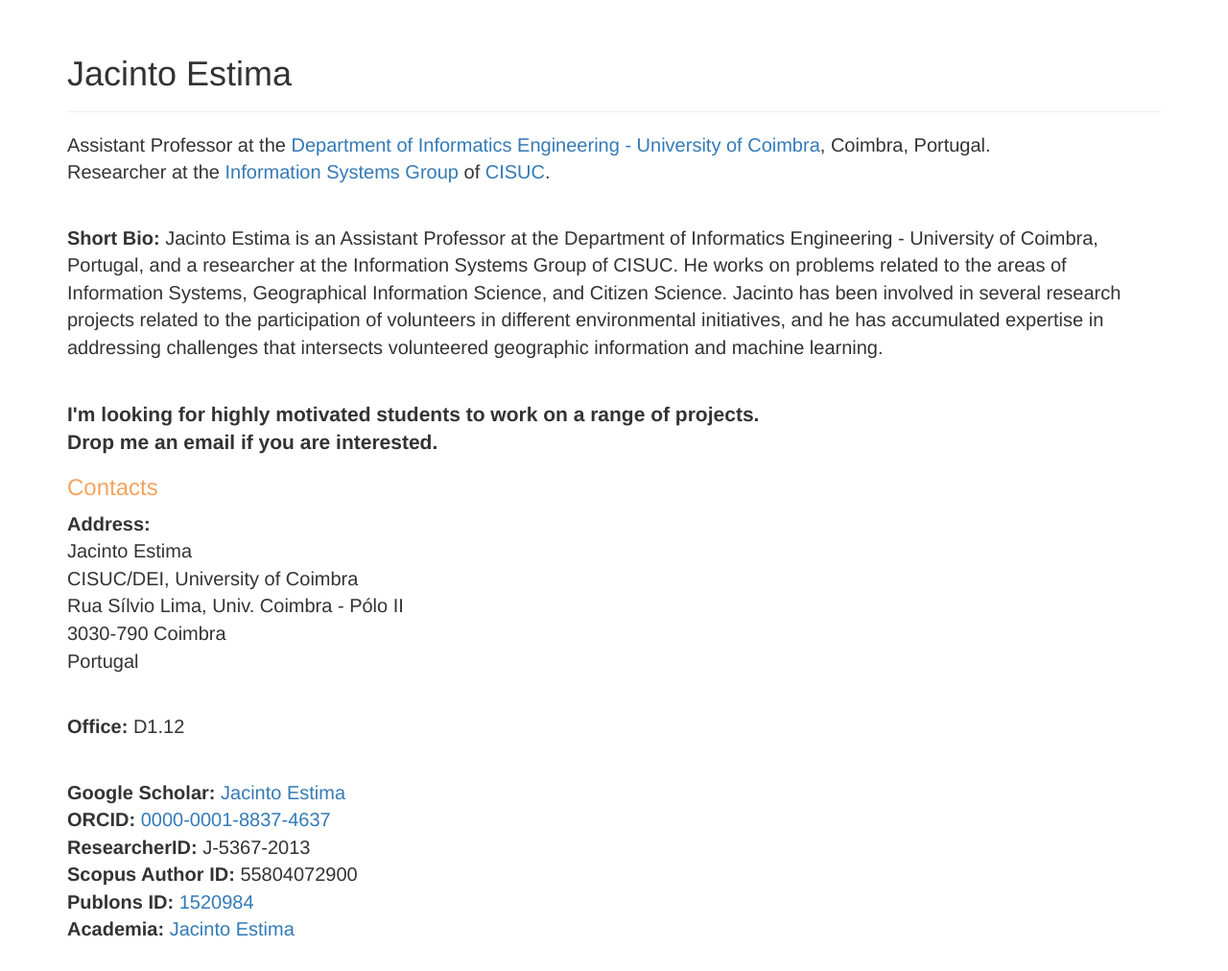
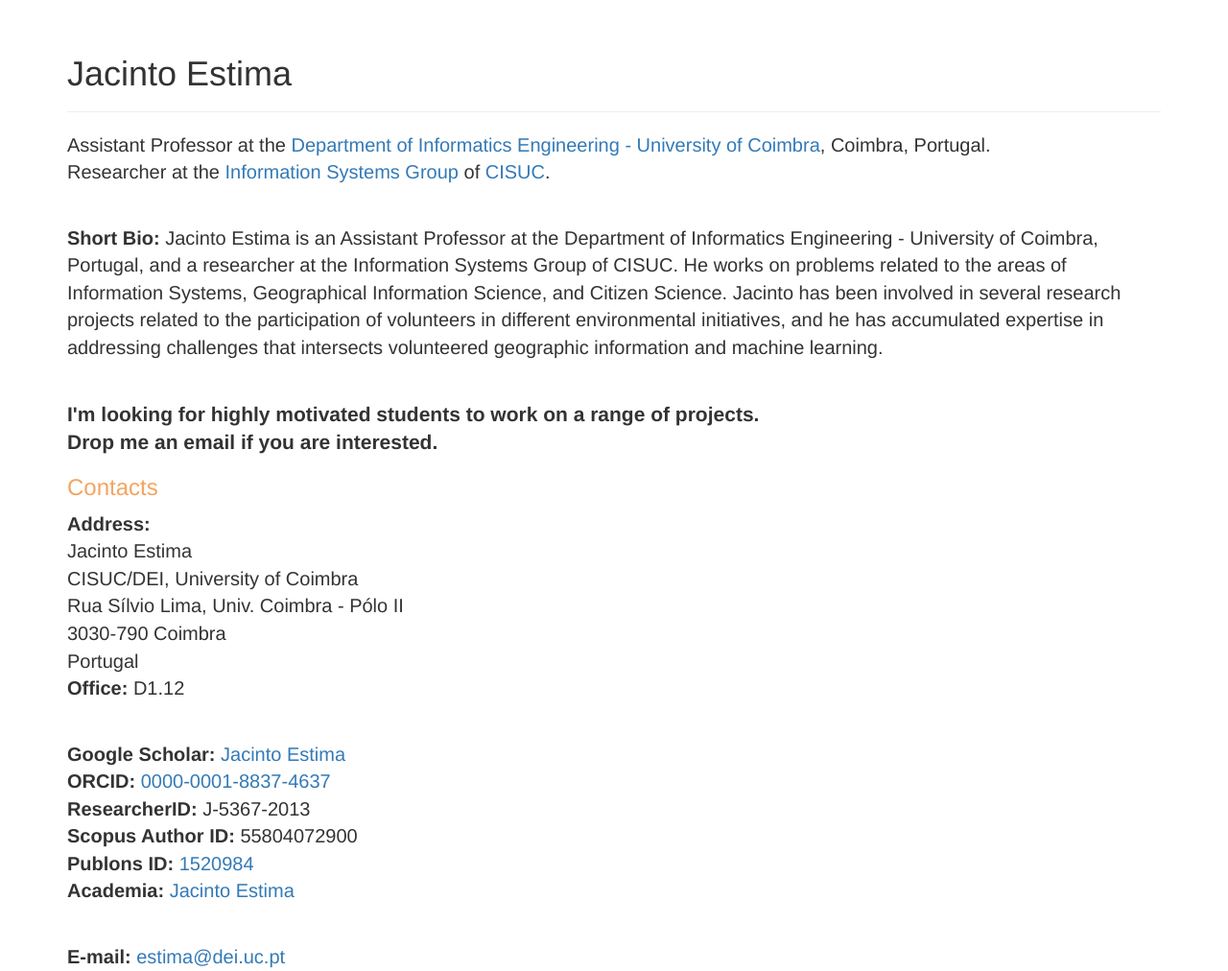
Before and after one commit to jestima/jestima.github.io, a plain HTML site: page index.html in a window 1280 px wide. Shown: the part 75-1087 px from the top of the page at 96% size. Drawn offline with nearby package versions, Linux system fonts and the light colour scheme.

Commit message:
style update

```diff
--- a/index.html
+++ b/index.html
@@ -78,8 +78,7 @@
 		Rua Sílvio Lima, Univ. Coimbra - Pólo II<br/>
 		3030-790 Coimbra<br/>
 		Portugal<br/>
-	</p>
-	<p><strong>Office: </strong> D1.12</p>
+	<strong>Office: </strong> D1.12</p>
 	<p>
 		<strong>Google Scholar: </strong><a href="https://scholar.google.com/citations?hl=pt-PT&user=R2B5UO4AAAAJ">Jacinto Estima</a><br/>
 		<strong>ORCID: </strong><a href="https://orcid.org/0000-0001-8837-4637">0000-0001-8837-4637</a><br/>
```
